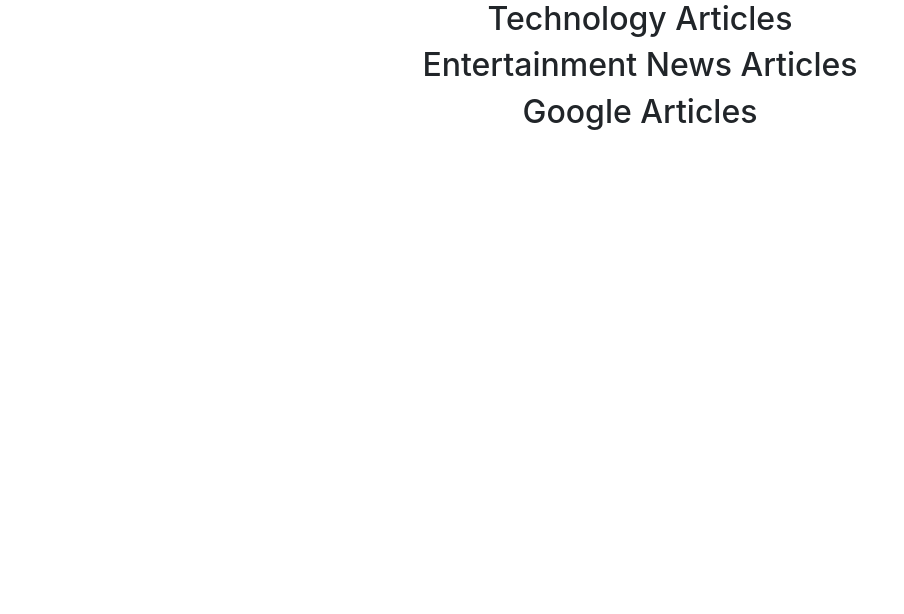
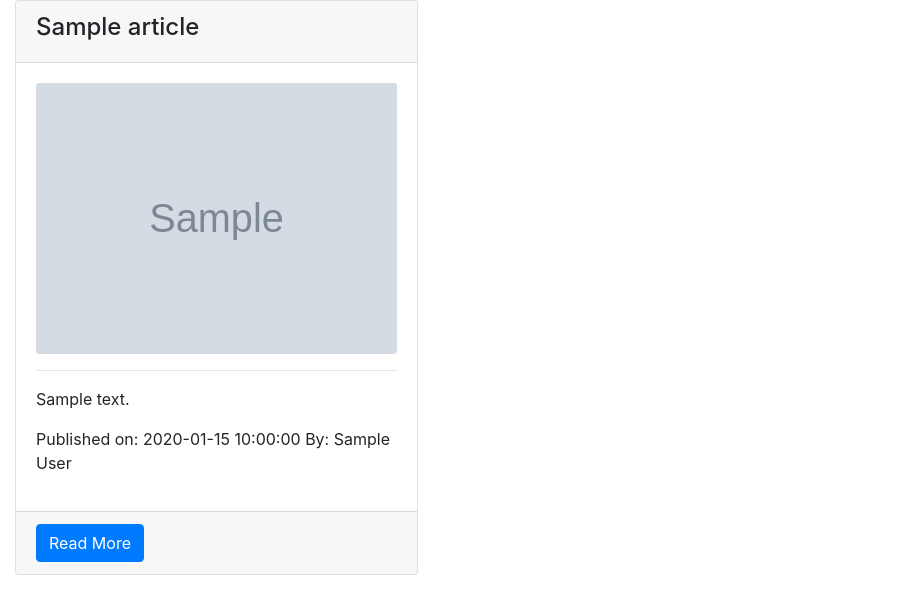
Before and after one commit to robajillo/Python-IP2, a Flask app: template app/templates/articles.html in a window 1280 px wide. Shown: the part 56-670 px from the top of the page, without its empty margins (0-904 px from the left). Run offline with Flask 2, Linux system fonts and the light colour scheme; the template is opened without the code that fills it: most values are stand-ins (such as "Sample title", 1, 10 or a date in 2020); grey boxes marked "Sample" are stand-in pictures; some libraries are stand-ins or nearby versions.

Commit message:
corrected errors to display articles

```diff
--- a/app/models.py
+++ b/app/models.py
@@ -16,7 +16,7 @@ class Articles:
     Articles class to define Article Objects
 
     """
-    def __init__(self, source, author, title, description, url, urlToImage, publishedAt):
+    def __init__(self, id,source, author, title, description, url, urlToImage, publishedAt):
         self.id = id
         self.source = source
         self.author = author
--- a/app/templates/articles.html
+++ b/app/templates/articles.html
@@ -1,20 +1,27 @@
 {% extends 'base.html'%}
-{% import 'macros.html' as macro %}
-
-
-
 
 {% block content %}
-<div class="container-fluid" id="allsources">
-    <div class="overlay container-fluid">
-        <h2 class="text-center headers">Technology Articles</h2>
-        {{macro.display_articles(tech)}}
+<div class="container-fluid">
+    <div class="card-columns">
+        {% for article in article %}
+            <div class="card">
+                <div class="card-header art">
+                    <h4>{{article.title}}</h4>
+                </div>
+                <div class="card-body">
+                    <img src="{{article.urlToImage}}" alt="{{article.title }}" class="card-img">
+                    <hr>
+                    <p class="desc">
+                        {{article.description}}
+                    </p>
+                    <p disabled>Published on: {{article.publishedAt }} By: {{article.author}} </p>
+                </div>
+                <div class="card-footer">
+                     <a href="{{article.url}}"><button class="btn btn-primary">Read More</button></a>
+                </div>
+            </div>
+        {% endfor %}
+    </div>
 
-        <h2 class="text-center headers">Entertainment News Articles</h2>
-        {{macro.display_articles(entertainment)}}
-        <h2 class="text-center headers">Google Articles</h2>
-        {{macro.display_articles(google)}}
-
-    </div>
 </div>
 {% endblock %}
--- a/app/templates/macros.html
+++ b/app/templates/macros.html
@@ -10,7 +10,7 @@
                     <p>
                         {{news.description}}
                     </p>
-                    <a href="/News-Articles"><button class="btn btn-primary">Read Articles</button> </a>
+                    <a href="/article/{{news.id}}"><button class="btn btn-primary">Read Articles</button> </a>
                     <a href="{{news.url}}"><button class="btn btn-primary" id="visit">Visit {{news.name}}</button></a>
                 </div>
             </div>
@@ -18,30 +18,3 @@
         </div>
     </div>
 {% endmacro %}
-
-{% macro display_articles(articles_results) %}
-<div class="container-fluid">
-    <div class="card-columns">
-        {% for article in articles_results %}
-            <div class="card">
-                <div class="card-header art">
-                    <h4>{{article.title}}</h4>
-                </div>
-                <div class="card-body">
-                    <img src="{{article.urlToImage}}" alt="{{article.title }}" class="card-img">
-                    <hr>
-                    <p class="desc">
-                        {{article.description}}
-                    </p>
-                    <p disabled>Posted: {{article.publishedAt }} By: {{article.author }} </p>
-                </div>
-                <div class="card-footer">
-                     <a href="{{article.url}}"><button class="btn btn-primary">Read More</button></a>
-                </div>
-            </div>
-        {% endfor %}
-    </div>
-
-</div>
-
-{% endmacro %}
--- a/config.py
+++ b/config.py
@@ -5,7 +5,7 @@ class Config:
     NEWS_API_KEY=os.environ.get("NEWS_API_KEY")
 
 
-    NEWS_ARTICLES_API_URL='https://newsapi.org/v2/everything?q={}&apiKey={}'
+    NEWS_ARTICLES_API_URL='https://newsapi.org/v2/top-headlines?sources={}&apiKey={}'
     SECRET_KEY = os.environ.get('SECRET_KEY')
 
 class ProdConfig(Config):
```
Also changed, not shown: app/main/views.py (+16 -18 lines), app/requests.py (+20 -50 lines), tests/test_article.py (+12 -0 lines).
